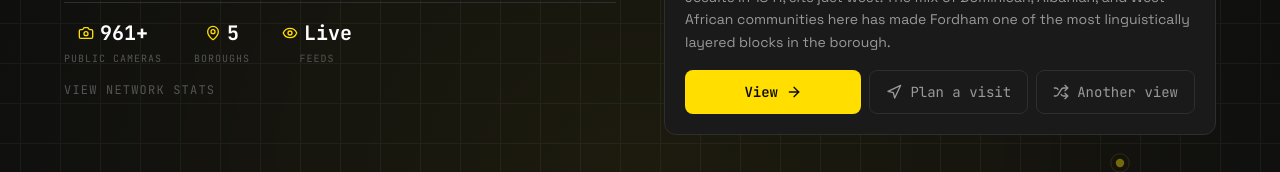
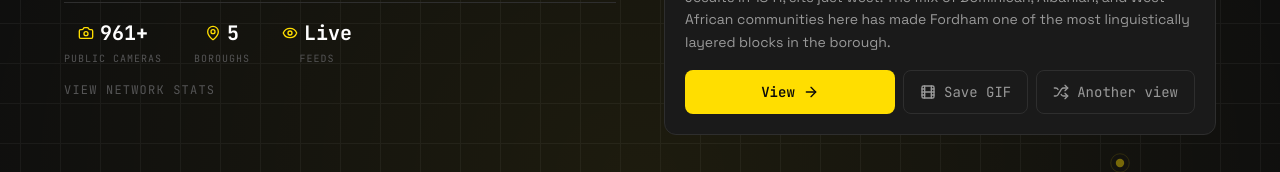
Before and after one commit to mketiku/nycgrid, a Next.js app: page / in a window 1280 px wide. Shown: the part 557-729 px from the top of the page. Built offline with nearby package versions, Linux system fonts and the light colour scheme; no server answers.

Commit message:
feat(spotlight): swap Plan a visit CTA for Save GIF link to camera detail

```diff
--- a/src/features/spotlight/CameraSpotlight.tsx
+++ b/src/features/spotlight/CameraSpotlight.tsx
@@ -1,10 +1,9 @@
 import Link from "next/link";
-import { ArrowRight, Shuffle, Navigation, Info } from "lucide-react";
+import { ArrowRight, Shuffle, Film, Info } from "lucide-react";
 import { SpotlightImage } from "./SpotlightImage";
 import { FEATURED_CAMERAS } from "@/features/context/lib/featured-cameras";
 import { fetchCameraContext } from "@/features/context/lib/fetch-context";
 import { computeScore } from "@/features/context/lib/score";
-import { isVisitable, googleDirectionsUrl } from "@/features/context/lib/maps";
 
 function windowIndex(length: number): number {
   return Math.floor(Date.now() / 1_800_000) % length;
@@ -117,18 +116,14 @@ export async function CameraSpotlight() {
               <span>View</span>
               <ArrowRight className="w-4 h-4" />
             </Link>
-            {isVisitable(spotlight.tags) && (
-              <a
-                href={googleDirectionsUrl(spotlight.latitude, spotlight.longitude)}
-                target="_blank"
-                rel="noopener noreferrer"
-                className="inline-flex items-center justify-center gap-2 min-h-[44px] px-4 rounded-lg border border-[var(--color-border)] font-mono text-sm text-[var(--color-text-secondary)] hover:text-[var(--color-accent)] hover:border-[var(--color-accent)] transition-colors"
-                aria-label={`Get transit directions to ${spotlight.displayName}`}
-              >
-                <Navigation className="w-4 h-4" />
-                <span className="hidden sm:inline">Plan a visit</span>
-              </a>
-            )}
+            <Link
+              href={`/camera/${spotlight.id}`}
+              className="inline-flex items-center justify-center gap-2 min-h-[44px] px-4 rounded-lg border border-[var(--color-border)] font-mono text-sm text-[var(--color-text-secondary)] hover:text-[var(--color-accent)] hover:border-[var(--color-accent)] transition-colors"
+              aria-label={`Save GIF of ${spotlight.displayName}`}
+            >
+              <Film className="w-4 h-4" />
+              <span className="hidden sm:inline">Save GIF</span>
+            </Link>
             {elsewhere && (
               <Link
                 href={`/camera/${elsewhere.id}`}
```
Also changed, not shown: 1 other file (tests, documents, lock files or other folders).
